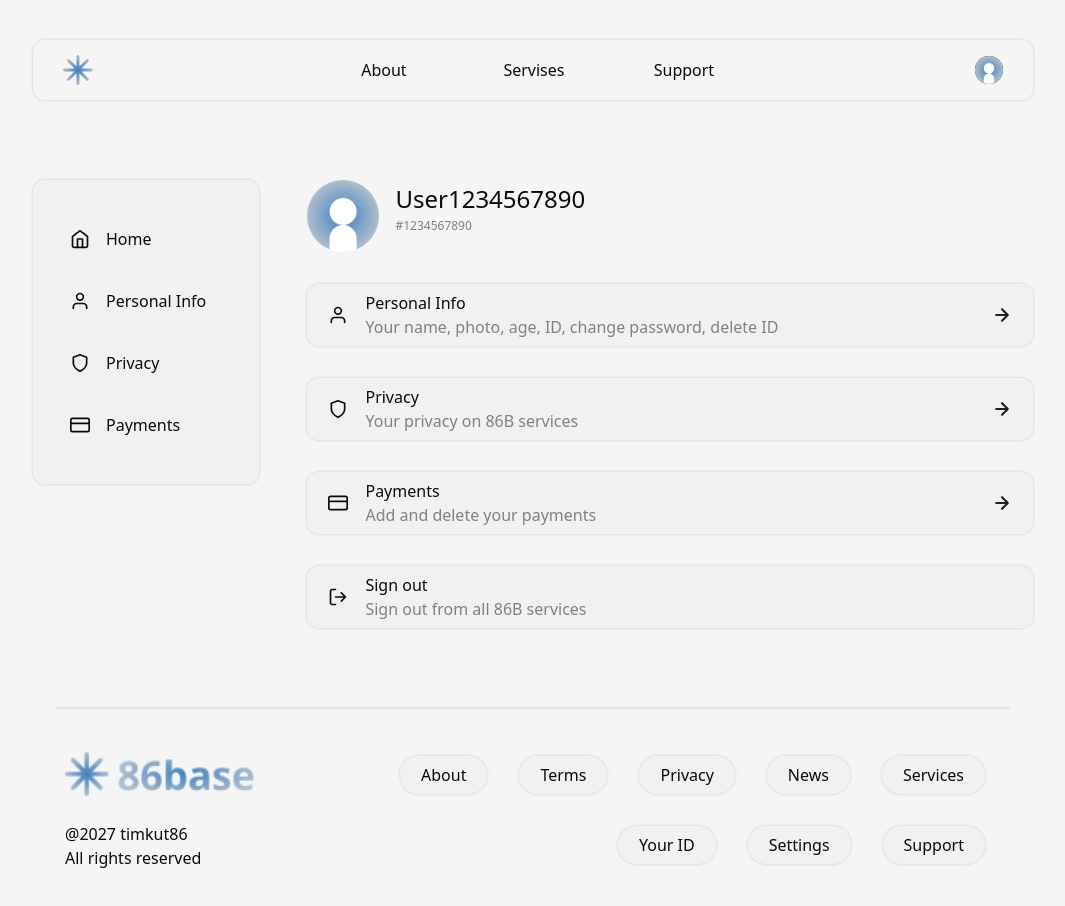
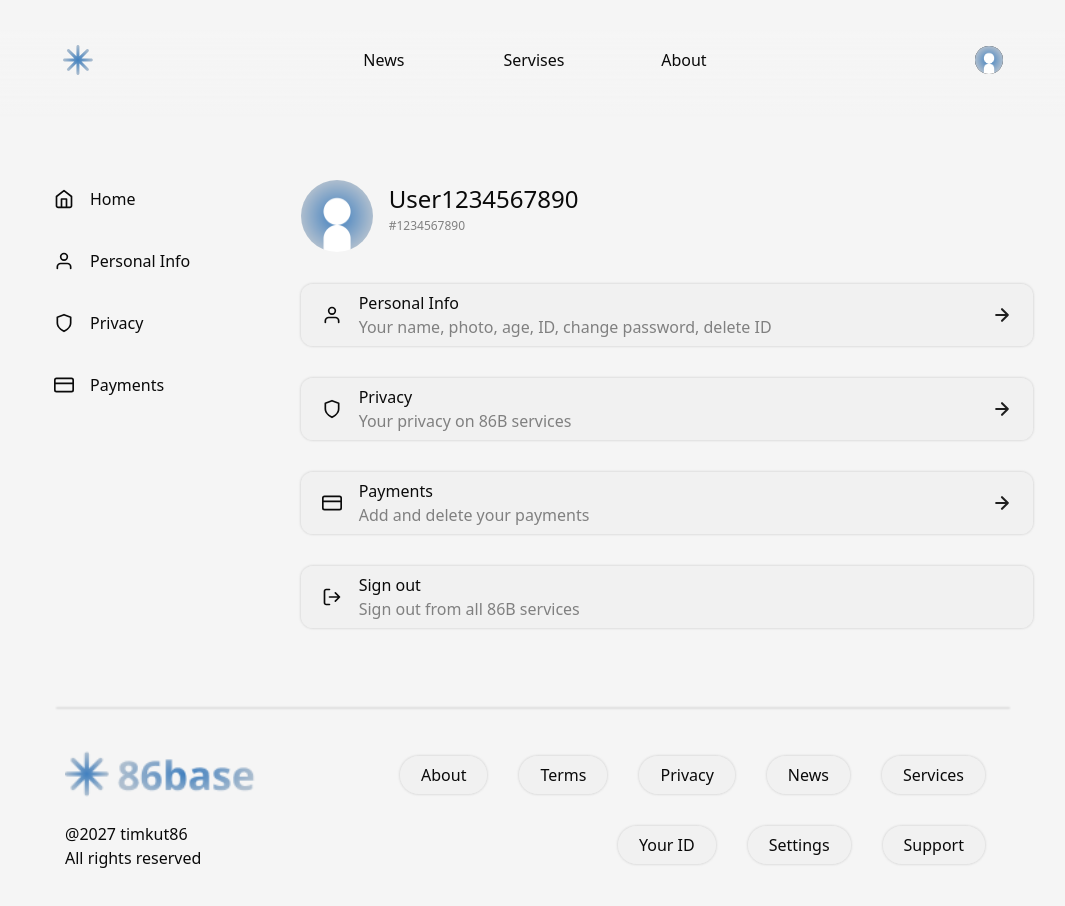
Before and after one commit to timkut86/86base, a Next.js app: page /account in a window 1280 px wide. Shown: the top 906 px of the page, without its empty margins (107-1172 px from the left). Built offline with nearby package versions, Linux system fonts and the light colour scheme; a web font is replaced by a local one.

Commit message:
11/20/2026 (2)

```diff
--- /dev/null
+++ b/src/app/86BID/page.tsx
@@ -0,0 +1,8 @@
+import type { Metadata } from "next";
+export const metadata: Metadata = {
+  title: "86base ID",
+  description: "",
+};
+export default function _86BID(){
+    return
+}
--- /dev/null
+++ b/src/app/86B_Card/page.tsx
@@ -0,0 +1,8 @@
+import type { Metadata } from "next";
+export const metadata: Metadata = {
+  title: "86base Card",
+  description: "",
+};
+export default function _86B_Card(){
+    return
+}
--- /dev/null
+++ b/src/app/Room/page.tsx
@@ -0,0 +1,8 @@
+import type { Metadata } from "next";
+export const metadata: Metadata = {
+  title: "Room - 86base",
+  description: "",
+};
+export default function Room(){
+    return
+}
--- /dev/null
+++ b/src/app/SET/page.tsx
@@ -0,0 +1,8 @@
+import type { Metadata } from "next";
+export const metadata: Metadata = {
+  title: "The SET - 86base",
+  description: "",
+};
+export default function SET(){
+    return
+}
--- a/src/app/globals.css
+++ b/src/app/globals.css
@@ -4,6 +4,7 @@
 @media(prefers-color-scheme: light){
   :root:not(.dark){
     --background: rgba(245, 245, 245, 1);
+    --bg_grad: linear-gradient(rgba(245, 245, 245, 1), rgba(0, 0, 0, 0));
     --foreground: rgba(10, 10, 10, 1);
     --t_background: rgba(240, 240, 240, 0.7);
     --f_background: rgba(15, 15, 15, 0.7);
@@ -14,6 +15,7 @@
 @media(prefers-color-scheme: dark){
   :root:not(.light) {
     --background: rgba(10, 10, 10, 1);
+    --bg_grad: linear-gradient(rgba(10, 10, 10, 1), rgba(0, 0, 0, 0));
     --foreground: rgba(245, 245, 245, 1);
     --f_background: rgba(240, 240, 240, 0.7);
     --t_background: rgba(15, 15, 15, 0.7);
--- /dev/null
+++ b/src/app/privacy/page.tsx
@@ -0,0 +1,8 @@
+import type { Metadata } from "next";
+export const metadata: Metadata = {
+  title: "Privacy - 86base",
+  description: "",
+};
+export default function Privacy(){
+    return
+}
--- /dev/null
+++ b/src/app/settings/page.tsx
@@ -0,0 +1,8 @@
+import type { Metadata } from "next";
+export const metadata: Metadata = {
+  title: "Settings - 86base",
+  description: "",
+};
+export default function Settings(){
+    return
+}
--- /dev/null
+++ b/src/app/terms/page.tsx
@@ -0,0 +1,8 @@
+import type { Metadata } from "next";
+export const metadata: Metadata = {
+  title: "Terms - 86base",
+  description: "",
+};
+export default function Terms(){
+    return
+}
--- a/src/css/account.css
+++ b/src/css/account.css
@@ -5,23 +5,18 @@
     display: flex;
 }
 .account_menu{
-    background-color: var(--t_background);
-    padding: 16px;
-    box-shadow: var(--shadow);
-    border-radius: var(--br_);
     width: 300px;
     height: 304px;
     display: flex;
     flex-direction: row;
-    justify-content: center;
-    align-items: center;
+    justify-content: flex-start;
+    align-items: flex-start;
     margin-right: 48px;
 }
 .account_menu_buttons{
     width: 100%;
 }
 .account_menu_btn{
-    margin-top: 24px;
     margin-bottom: 24px;
     width: 100%;
     text-align: left;
@@ -46,6 +41,9 @@
 @media(max-width: 648px){
     .account_menu{
         display: none;
+    }
+    .account_page_main{
+        margin-top: -36px;
     }
 }
 .account_page_main{
--- a/src/css/nav.css
+++ b/src/css/nav.css
@@ -1,18 +1,11 @@
 @import url("../app/globals.css");
 .nav{
-    z-index: 1000;
-    backdrop-filter: blur(9px);
-    background-color: var(--nav);
     width: calc(100% - 50px);
-    box-shadow: var(--shadow);
     max-width: 1000px;
     height: 60px;
-    border-radius: var(--br_);
     display: flex;
     flex-direction: row;
     align-items: center;
-    position: fixed;
-    top: 40px;
     padding-right: 30px;
     padding-left: 30px;
     .nav_buttons{
@@ -62,3 +55,16 @@
         justify-content: space-between;
     }
 }
+nav{
+    display: flex;
+    flex-direction: column;
+    justify-content: center;
+    align-items: center;
+    width: 100%;
+    position: fixed;
+    top: 0;
+    height: 140px;
+    z-index: 1000;
+    height: 120px;
+    background: linear-gradient(var(--background) 25%, rgba(0, 0, 0, 0));
+}
--- a/src/functions/nav.tsx
+++ b/src/functions/nav.tsx
@@ -4,14 +4,16 @@ import Link from "next/link"
 
 export default function Nav(){
     return(<>
+        <nav>
             <div className="nav">
                 <Link href="/" className="nav_logo"><img src="/logos/86base_logo1.svg"/></Link>
                 <div className="nav_buttons">
+                    <Link href="/news" className="nav-btn fw5">News</Link>
+                    <Link href="/services" className="nav-btn fw5">Servises</Link>
                     <Link href="/about" className="nav-btn fw5">About</Link>
-                <Link href="/services" className="nav-btn fw5">Servises</Link>
-                <Link href="/support" className="nav-btn fw5">Support</Link>
                 </div>
                 <Link href="/account" className="nav_ava ava"><img src="/icons/profile_default.png" alt="avatar"/></Link>
             </div>
+        </nav>
     </>)
 }
```
Lines whose indentation alone changed are shown as unchanged.
